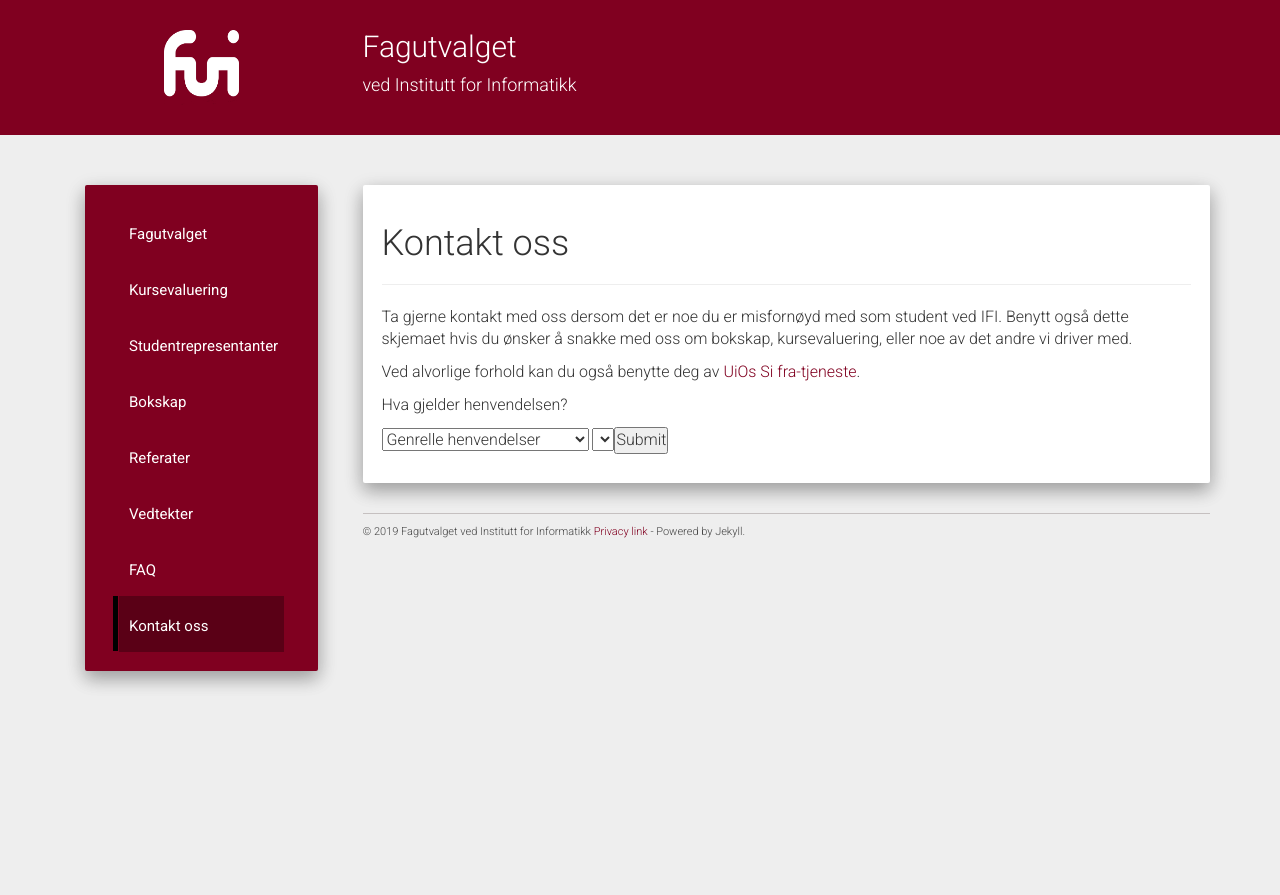
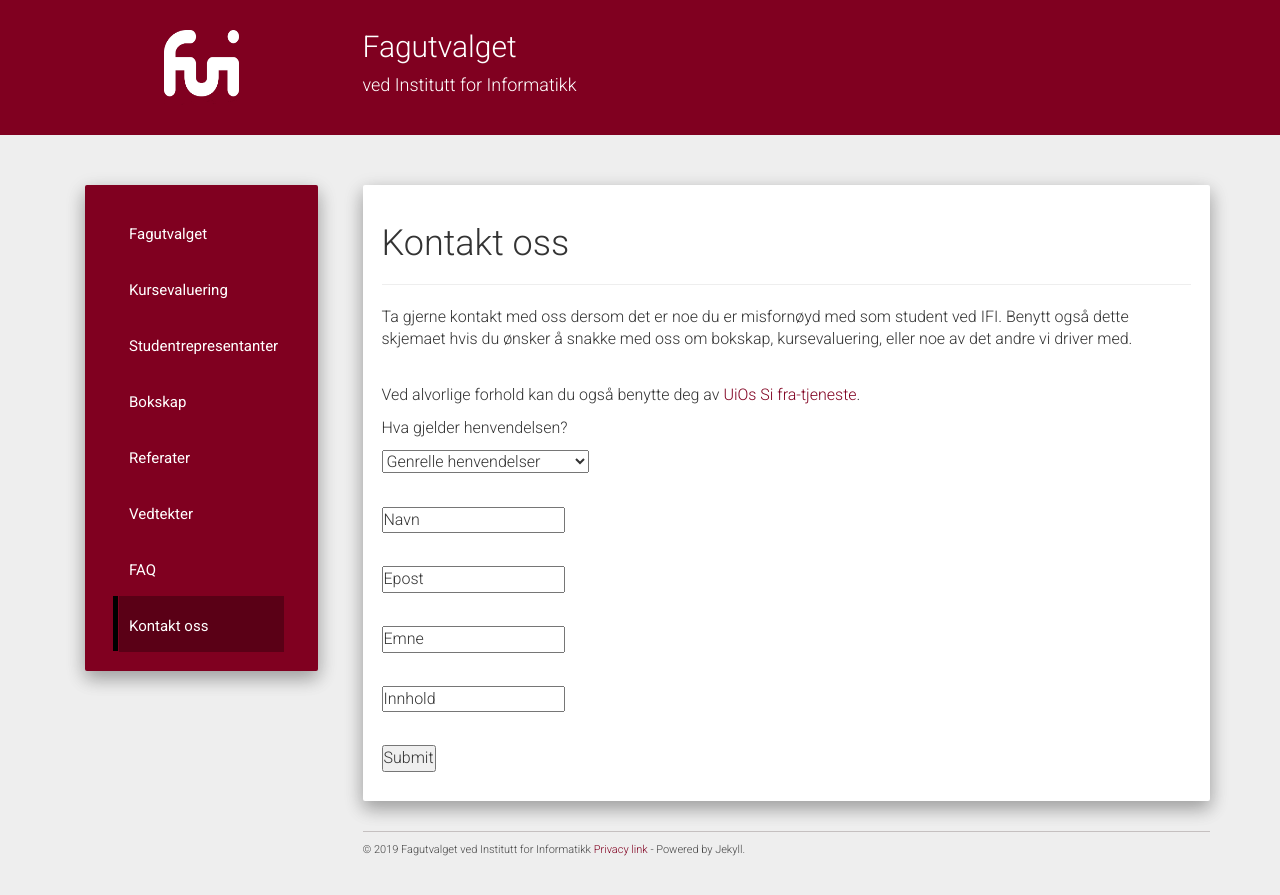
Before and after one commit to fui/fui.github.io, a Jekyll site: the page built from contact.md, in a window 1280 px wide. Shown: the top 895 px of the page. Built offline with Jekyll 4.4.1, drawn with Linux system fonts in a browser that asks for light colours; nearby versions of some CDN libraries.

Commit message:
fixing contact

```diff
--- a/contact.md
+++ b/contact.md
@@ -10,6 +10,7 @@ modeline: " vim: set spl=nb: "
 ---
 
 Ta gjerne kontakt med oss dersom det er noe du er misfornøyd med som student ved IFI. Benytt også dette skjemaet hvis du ønsker å snakke med oss om bokskap, kursevaluering, eller noe av det andre vi driver med.
+<br><br>
 
 Ved alvorlige forhold kan du også benytte deg av [UiOs Si fra-tjeneste](https://www.uio.no/studier/kontakt/si-fra/).
 
@@ -22,6 +23,18 @@ Hva gjelder henvendelsen?
     <option value="lockers">Bokskap</option>
     <option value="other">Annet</option>
 </select>
-<select name="mail">
 <br><br>
+
+<input type="text" name="Navn" value="Navn">
+<br><br>
+
+<input type="text" name="mail" value="Epost">
+<br><br>
+
+<input type="text" name="topic" value="Emne">
+<br><br>
+
+<input type="text" name="contet" value="Innhold">
+<br><br>
+
 <input type="submit">
```
